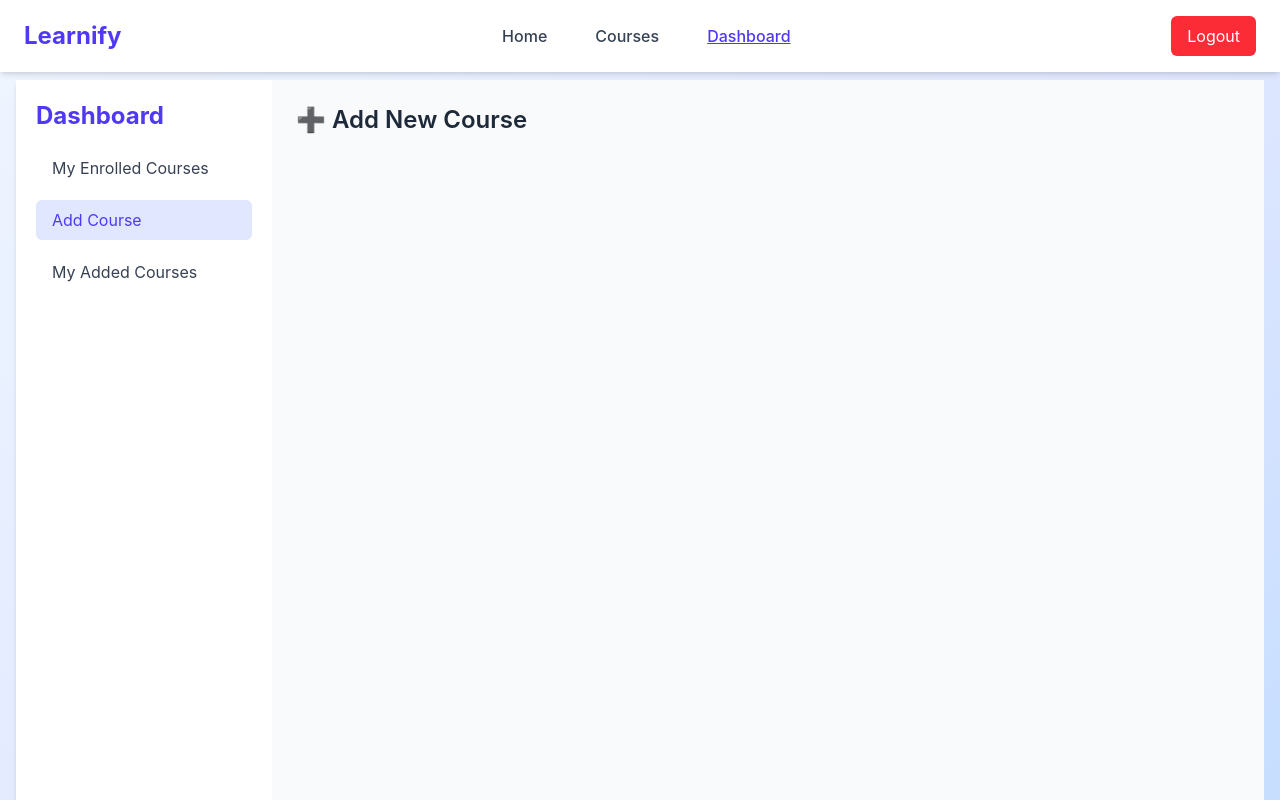
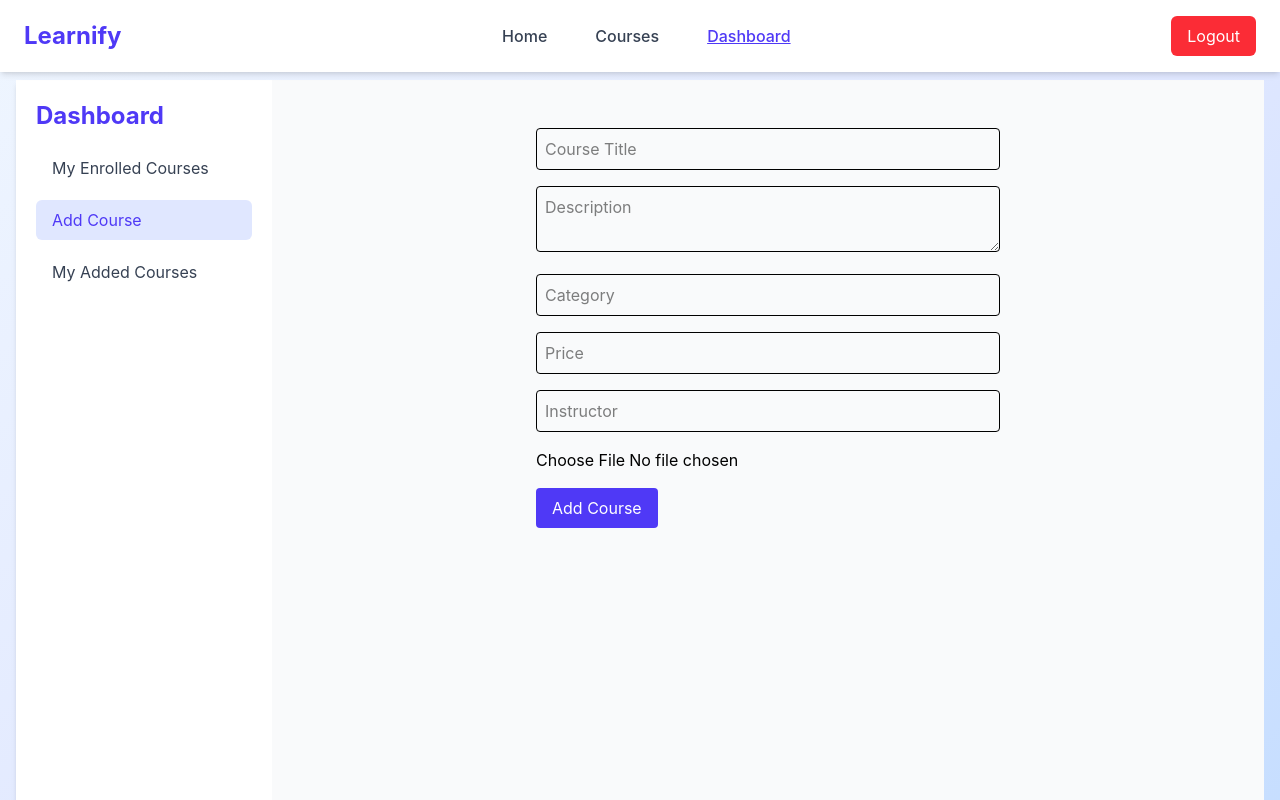
Before and after one commit to mahiOSD/B12-A10_Client, a React (Vite) app: page /dashboard/add-course in a window 1280 px wide. Shown: the top 800 px of the page. Built offline with nearby package versions, Linux system fonts and the light colour scheme; no server answers; sample sign-in values are in the browser's storage.

Commit message:
Add course

```diff
--- a/src/pages/Courses.jsx
+++ b/src/pages/Courses.jsx
@@ -5,7 +5,7 @@ export default function Courses() {
   const [courses, setCourses] = useState([]);
   const [category, setCategory] = useState("");
 
-
+  useEffect(() => {
     const fetchCourses = async () => {
       try {
         const url = category
@@ -17,8 +17,6 @@ export default function Courses() {
         console.error(err);
       }
     };
-
-  useEffect(() => {
     fetchCourses();
   }, [category]);
 
@@ -29,8 +27,6 @@ export default function Courses() {
       <h1 className="text-3xl font-bold text-indigo-600 mb-6 text-center">
         All Courses
       </h1>
-
-
       <div className="flex justify-center gap-4 mb-6">
         {categories.map((cat) => (
           <button
@@ -44,14 +40,9 @@ export default function Courses() {
           </button>
         ))}
       </div>
-
-
       <div className="grid grid-cols-1 md:grid-cols-2 lg:grid-cols-3 gap-6">
         {courses.map((course) => (
-          <div
-            key={course._id}
-            className="bg-white p-4 rounded-2xl shadow-lg flex flex-col"
-          >
+          <div key={course._id} className="bg-white p-4 rounded-2xl shadow-lg flex flex-col">
             <img
               src={course.image}
               alt={course.title}
--- a/src/pages/Dashboard/AddCourse.jsx
+++ b/src/pages/Dashboard/AddCourse.jsx
@@ -1,3 +1,82 @@
+import { useState } from "react";
+import axios from "axios";
+
 export default function AddCourse() {
-  return <h2 className="text-2xl font-semibold text-gray-800">➕ Add New Course</h2>;
+  const [courseData, setCourseData] = useState({
+    title: "",
+    description: "",
+    category: "",
+    price: "",
+    instructor: "",
+    imageBase64: ""
+  });
+
+  const handleChange = (e) => {
+    setCourseData({ ...courseData, [e.target.name]: e.target.value });
+  };
+
+  const handleImage = (e) => {
+    const file = e.target.files[0];
+    const reader = new FileReader();
+    reader.onloadend = () =>
+      setCourseData({ ...courseData, imageBase64: reader.result.split(",")[1] });
+    reader.readAsDataURL(file);
+  };
+
+  const handleSubmit = async (e) => {
+    e.preventDefault();
+    await axios.post("http://localhost:3000/courses", courseData);
+    alert("Course added successfully!");
+  };
+
+  return (
+    <form onSubmit={handleSubmit} className="p-6 max-w-lg mx-auto space-y-4">
+      <input
+        type="text"
+        name="title"
+        placeholder="Course Title"
+        onChange={handleChange}
+        required
+        className="w-full p-2 border rounded"
+      />
+      <textarea
+        name="description"
+        placeholder="Description"
+        onChange={handleChange}
+        required
+        className="w-full p-2 border rounded"
+      />
+      <input
+        type="text"
+        name="category"
+        placeholder="Category"
+        onChange={handleChange}
+        required
+        className="w-full p-2 border rounded"
+      />
+      <input
+        type="number"
+        name="price"
+        placeholder="Price"
+        onChange={handleChange}
+        required
+        className="w-full p-2 border rounded"
+      />
+      <input
+        type="text"
+        name="instructor"
+        placeholder="Instructor"
+        onChange={handleChange}
+        required
+        className="w-full p-2 border rounded"
+      />
+      <input type="file" accept="image/*" onChange={handleImage} required />
+      <button
+        type="submit"
+        className="bg-indigo-600 text-white px-4 py-2 rounded"
+      >
+        Add Course
+      </button>
+    </form>
+  );
 }
--- a/src/pages/Home.jsx
+++ b/src/pages/Home.jsx
@@ -143,7 +143,7 @@ export default function Home() {
           whileInView={{ opacity: 1 }}
           transition={{ duration: 0.5 }}
         >
-          👩‍🏫 Top Instructors
+          Top Instructors
         </motion.h2>
         <div className="grid md:grid-cols-3 sm:grid-cols-2 gap-8 max-w-6xl mx-auto">
           {[
```
Lines whose indentation alone changed are shown as unchanged.
